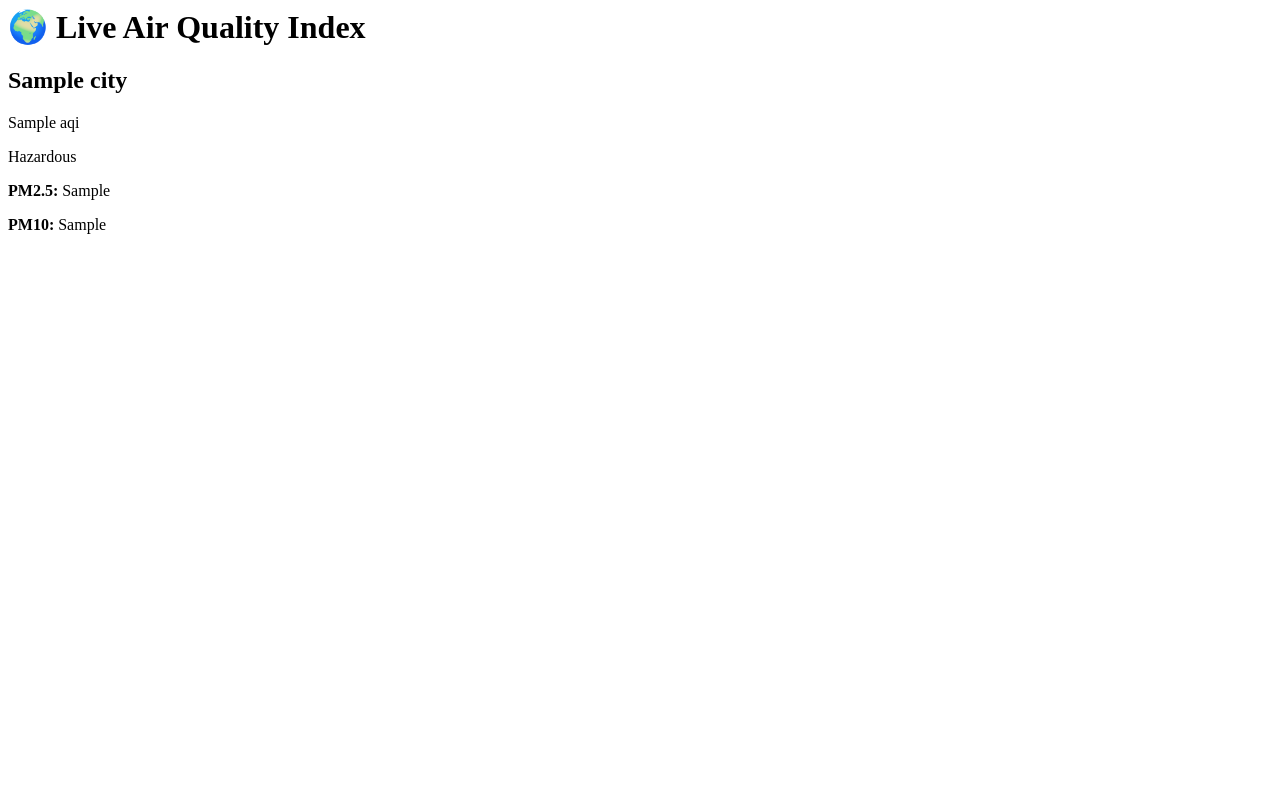
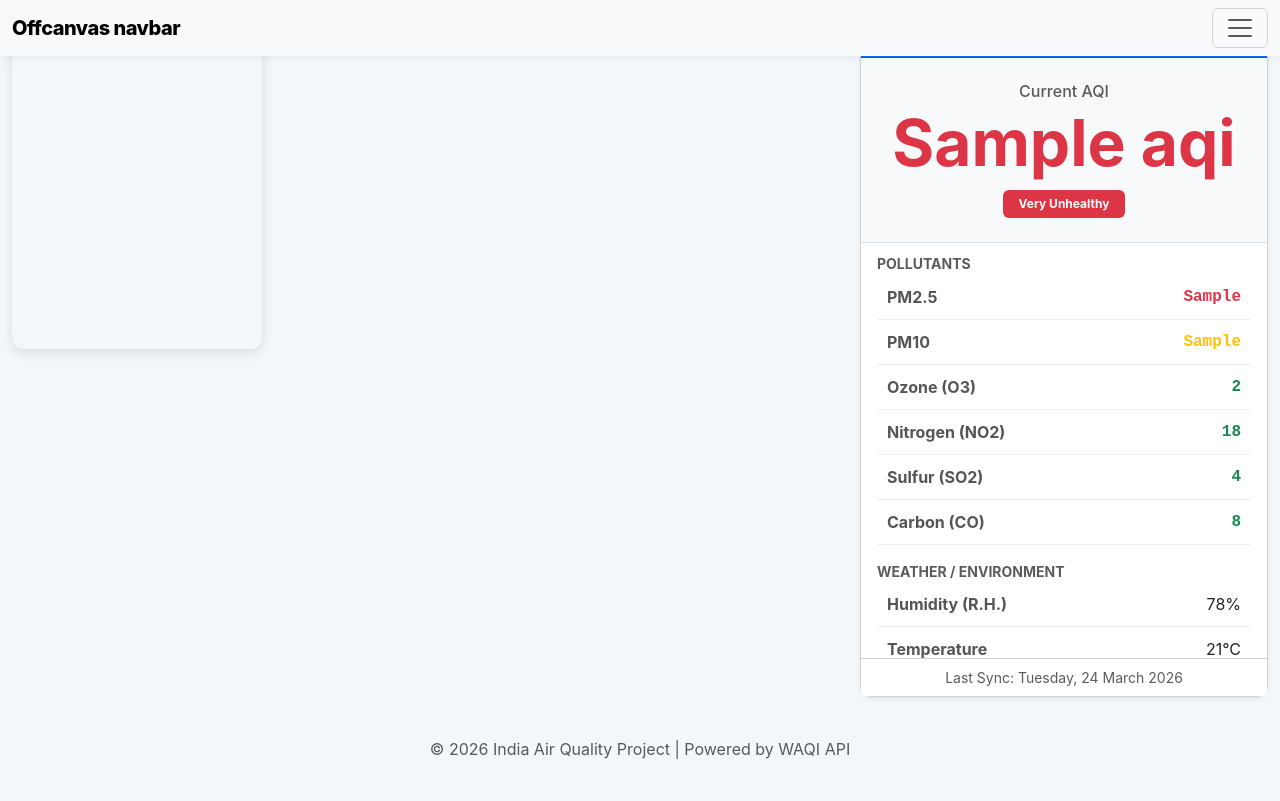
Before and after one commit to WhyAasif/AQI-project, a Django app: page / in a window 1280 px wide. Before the commit the page ends 234 px from the top, so only its background shows below. Run offline with Django 5.2, Linux system fonts and the light colour scheme; tables that the repository leaves empty hold one stand-in row (values such as "Sample post"); a database or web service that is not in the repository returns one stand-in record (values such as "Sample title"); data that the repository does not hold is empty.

Commit message:
Your descriptive commit message

```diff
--- a/core/core/settings.py
+++ b/core/core/settings.py
@@ -52,10 +52,12 @@ MIDDLEWARE = [
 
 ROOT_URLCONF = 'core.urls'
 
+import os
+
 TEMPLATES = [
     {
         'BACKEND': 'django.template.backends.django.DjangoTemplates',
-        'DIRS': [],
+        'DIRS': [os.path.join(BASE_DIR, 'templates')],
         'APP_DIRS': True,
         'OPTIONS': {
             'context_processors': [
--- /dev/null
+++ b/core/main/templates/base.html
@@ -0,0 +1,142 @@
+<!doctype html>
+<html lang="en">
+  <head>
+    <meta charset="UTF-8" />
+    <meta name="viewport" content="width=device-width, initial-scale=1.0" />
+    <title>{% block title %}India AQI Live{% endblock %}</title>
+    <link
+      href="https://cdn.jsdelivr.net/npm/bootstrap@5.3.8/dist/css/bootstrap.min.css"
+      rel="stylesheet"
+      ...
+    />
+    <link
+      rel="stylesheet"
+      href="https://unpkg.com/leaflet@1.9.4/dist/leaflet.css"
+    />
+    <style>
+      :root {
+        --aqi-blue: #0d6efd;
+      }
+      body {
+        background-color: #f4f7f9;
+        font-family:
+          "Inter",
+          system-ui,
+          -apple-system,
+          sans-serif;
+      }
+      .navbar {
+        box-shadow: 0 2px 10px rgba(0, 0, 0, 0.05);
+      }
+      .navbar-brand {
+        font-weight: 800;
+        letter-spacing: -0.5px;
+      }
+    </style>
+    {% block extra_css %}{% endblock %}
+  </head>
+  <body>
+    <nav class="navbar bg-body-tertiary fixed-top">
+      <div class="container-fluid">
+        <a class="navbar-brand" href="#">Offcanvas navbar</a>
+        <button
+          class="navbar-toggler"
+          type="button"
+          data-bs-toggle="offcanvas"
+          data-bs-target="#offcanvasNavbar"
+          aria-controls="offcanvasNavbar"
+          aria-label="Toggle navigation"
+        >
+          <span class="navbar-toggler-icon"></span>
+        </button>
+        <div
+          class="offcanvas offcanvas-end"
+          tabindex="-1"
+          id="offcanvasNavbar"
+          aria-labelledby="offcanvasNavbarLabel"
+        >
+          <div class="offcanvas-body">
+            <ul class="navbar-nav justify-content-end flex-grow-1 pe-3">
+              <li class="nav-item mb-2">
+                <a class="nav-link active fw-bold" href="{% url 'home' %}">
+                  <i class="bi bi-house-door-fill me-2"></i> Home
+                </a>
+              </li>
+
+              <hr class="text-muted" />
+
+              {% if user.is_authenticated %}
+              <li class="nav-item">
+                <a class="nav-link fw-bold text-primary" href="/profile/">
+                  <i class="bi bi-person-circle me-2"></i> My Profile
+                </a>
+              </li>
+              <li class="nav-item small ms-4">
+                <a class="nav-link text-muted" href="/my-events/">
+                  <i class="bi bi-calendar-check me-2"></i> My Participated
+                  Events
+                </a>
+              </li>
+              <li class="nav-item mt-2">
+                <form
+                  action="{% url 'logout' %}"
+                  method="post"
+                  class="d-inline"
+                >
+                  {% csrf_token %}
+                  <button
+                    type="submit"
+                    class="btn btn-link nav-link text-danger border-0"
+                  >
+                    <i class="bi bi-box-arrow-right me-2"></i> Logout
+                  </button>
+                </form>
+              </li>
+              {% else %}
+              <li class="nav-item">
+                <a
+                  class="nav-link fw-bold text-primary"
+                  href="{% url 'login' %}"
+                >
+                  <i class="bi bi-shield-lock-fill me-2"></i> Login / Sign Up
+                </a>
+              </li>
+              {% endif %}
+
+              <hr class="text-muted" />
+
+              <li class="nav-item">
+                <a class="nav-link" href="/events/">
+                  <i class="bi bi-megaphone-fill me-2"></i> Environmental Events
+                </a>
+              </li>
+            </ul>
+
+            <form class="d-flex mt-5" role="search" action="/" method="GET">
+              <input
+                class="form-control me-2 bg-light border-0"
+                type="search"
+                name="city"
+                placeholder="Search City/Station"
+              />
+              <button class="btn btn-primary" type="submit">Go</button>
+            </form>
+          </div>
+        </div>
+      </div>
+    </nav>
+    {% block content %} {% endblock %}
+    <footer class="text-center py-4 text-muted">
+      <p>© 2026 India Air Quality Project | Powered by WAQI API</p>
+    </footer>
+
+    <script
+      src="https://cdn.jsdelivr.net/npm/bootstrap@5.3.8/dist/js/bootstrap.bundle.min.js"
+      ...
+    ></script>
+
+    <script src="https://unpkg.com/leaflet@1.9.4/dist/leaflet.js"></script>
+
+    {% block extra_js %} {% endblock %}
+  </body>
+</html>
--- a/core/main/templates/home.html
+++ b/core/main/templates/home.html
@@ -1,28 +1,130 @@
-<h1>🌍 Live Air Quality Index</h1>
+{% extends "base.html" %}
 
-{% if aqi %}
-    <div class="card">
+{% block title %}Live AQI - {{ city|default:"India" }}{% endblock %}
+{% block extra_css %}<style>
+    /* Force 4:3 Aspect Ratio for Map */
+    .map-container {
+        position: relative;
+        width: 30%;
+        aspect-ratio: 3 / 4; /* This creates the 4:3 box */
+        border-radius: 12px;
+        overflow: hidden;
+        box-shadow: 0 4px 12px rgba(0,0,0,0.1);
+    }
+    #map { height: 100%; width: 100%; }
 
-        <h2>{{ city }}</h2>
+    /* Dashboard Styling */
+    .info-card { border-radius: 12px; height: 100%; }
+    .stat-box {
+        padding: 10px;
+        border-bottom: 1px solid #eee;
+        display: flex;
+        justify-content: space-between;
+    }
+    .pollutant-name { font-weight: bold; color: #555; }
+    .pollutant-value { font-family: 'Courier New', Courier, monospace; font-weight: bold; }
+</style>
+{% endblock %}
+{% block content %}
+<div class="container-fluid py-3">
+    <div class="row g-3">
 
-        {% if aqi <= 50 %}
-            <div class="aqi-box good">{{ aqi }}</div>
-            <p>Good</p>
-        {% elif aqi <= 100 %}
-            <div class="aqi-box moderate">{{ aqi }}</div>
-            <p>Moderate</p>
-        {% elif aqi <= 200 %}
-            <div class="aqi-box unhealthy"><strong>AQI : {{ aqi }}</strong></div>
-            <p>Unhealthy</p>
-        {% else %}
-            <div class="aqi-box hazardous">{{ aqi }}</div>
-            <p>Hazardous</p>
-        {% endif %}
+        <div class="col-lg-8">
+            <div class="map-container">
+                <div id="map"></div>
+            </div>
+        </div>
 
-        <p><strong>PM2.5:</strong> {{ pm25 }}</p>
-        <p><strong>PM10:</strong> {{ pm10 }}</p>
+        <div class="col-lg-4">
+            <div class="card info-card shadow-sm">
+                <div class="card-header bg-primary text-white">
+                    <h5 class="mb-0">Station: {{ city|default:"India Detail" }}</h5>
+                </div>
+                <div class="card-body p-0" style="max-height: 600px; overflow-y: auto;">
+
+                    <div class="text-center py-4 bg-light border-bottom">
+                        <h6 class="text-muted mb-1">Current AQI</h6>
+                        <h1 class="display-3 fw-bold text-danger">{{ aqi|default:"228" }}</h1>
+                        <span class="badge bg-danger px-3 py-2">Very Unhealthy</span>
+                    </div>
+
+                    <div class="px-3 py-2">
+                        <small class="text-uppercase text-muted fw-bold">Pollutants</small>
+                        <div class="stat-box">
+                            <span class="pollutant-name">PM2.5</span>
+                            <span class="pollutant-value text-danger">{{ pm25|default:"228" }}</span>
+                        </div>
+                        <div class="stat-box">
+                            <span class="pollutant-name">PM10</span>
+                            <span class="pollutant-value text-warning">{{ pm10|default:"177" }}</span>
+                        </div>
+                        <div class="stat-box">
+                            <span class="pollutant-name">Ozone (O3)</span>
+                            <span class="pollutant-value text-success">{{ o3|default:"2" }}</span>
+                        </div>
+                        <div class="stat-box">
+                            <span class="pollutant-name">Nitrogen (NO2)</span>
+                            <span class="pollutant-value text-success">{{ no2|default:"18" }}</span>
+                        </div>
+                        <div class="stat-box">
+                            <span class="pollutant-name">Sulfur (SO2)</span>
+                            <span class="pollutant-value text-success">{{ so2|default:"4" }}</span>
+                        </div>
+                        <div class="stat-box">
+                            <span class="pollutant-name">Carbon (CO)</span>
+                            <span class="pollutant-value text-success">{{ co|default:"8" }}</span>
+                        </div>
+
+                        <small class="text-uppercase text-muted fw-bold d-block mt-3">Weather / Environment</small>
+                        <div class="stat-box">
+                            <span class="pollutant-name">Humidity (R.H.)</span>
+                            <span>{{ humidity|default:"78" }}%</span>
+                        </div>
+                        <div class="stat-box">
+                            <span class="pollutant-name">Temperature</span>
+                            <span>{{ temp|default:"21" }}°C</span>
+                        </div>
+                        <div class="stat-box">
+                            <span class="pollutant-name">Wind Speed</span>
+                            <span>{{ wind|default:"1" }} km/h</span>
+                        </div>
+                    </div>
+
+                </div>
+                <div class="card-footer bg-white small text-center text-muted">
+                    Last Sync: Tuesday, 24 March 2026
+                </div>
+            </div>
+        </div>
 
     </div>
-{% else %}
-    <p>No AQI data available</p>
-{% endif %}
+</div>
+{% endblock %}
+{% block extra_js %}
+<script>
+    // Initialize map centered on India or City coordinates
+    // We use default coordinates if city data isn't available
+    const lat = {{ lat|default:20.5937 }};
+    const lng = {{ lon|default:78.9629 }};
+    const zoomLevel = {% if city %}11{% else %}5{% endif %};
+
+    const map = L.map('map').setView([lat, lng], zoomLevel);
+
+    // 1. OpenStreetMap Base Layer
+   L.tileLayer('https://server.arcgisonline.com/ArcGIS/rest/services/World_Topo_Map/MapServer/tile/{z}/{y}/{x}', {
+    attribution: 'Esri'
+}).addTo(map);
+
+    // 2. WAQI Air Quality Tiles Overlay
+    // Replace 'YOUR_TOKEN' with your actual token
+    const waqiToken = "020f43646c18e56c461bb0370599675f5ee742e6";
+    L.tileLayer(`https://tiles.waqi.info/tiles/usepa-aqi/{z}/{x}/{y}.png?token=${waqiToken}`).addTo(map);
+
+    {% if city %}
+    // Add a marker for the current city
+    L.marker([lat, lng]).addTo(map)
+        .bindPopup("<b>{{ city }}</b><br>AQI: {{ aqi }}")
+        .openPopup();
+    {% endif %}
+</script>
+{% endblock %}
--- a/core/main/views.py
+++ b/core/main/views.py
@@ -135,5 +135,7 @@ def home_view(request):
         context['city'] = data['data']['city']['name']
         context['pm25'] = data['data']['iaqi'].get('pm25', {}).get('v', 'N/A')
         context['pm10'] = data['data']['iaqi'].get('pm10', {}).get('v', 'N/A')
+        context['lat']= data['data']['city']['geo'][0]
+        context['lon']= data['data']['city']['geo'][1]
 
     return render(request, 'home.html', context)
```
